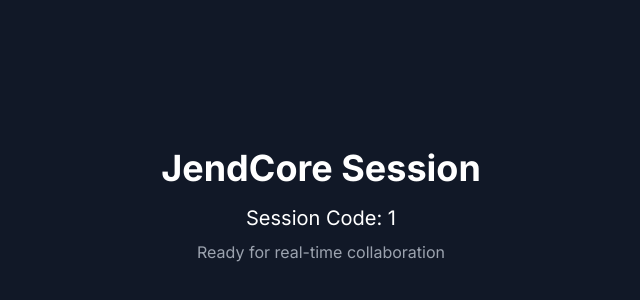
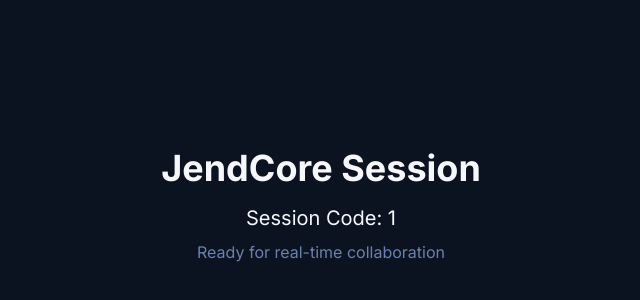
Before and after one commit to jendcreativity/JendCore, a React (Vite) app: page /s/1 in a window 1280 px wide. Shown: the part 194-494 px from the top of the page, without its empty margins (319-959 px from the left). Built offline with nearby package versions, Linux system fonts and the light colour scheme.

Commit message:
Fix: Use correct ink color palette in SessionPage

```diff
--- a/src/pages/SessionPage.tsx
+++ b/src/pages/SessionPage.tsx
@@ -5,11 +5,11 @@ export default function SessionPage() {
   const code = params.sessionId ?? '';
 
   return (
-    <div className="flex items-center justify-center min-h-screen bg-gray-900 text-white">
+    <div className="flex items-center justify-center min-h-screen bg-ink-900 text-ink-50">
       <div className="text-center">
         <h1 className="text-4xl font-bold mb-4">JendCore Session</h1>
         <p className="text-xl mb-2">Session Code: {code}</p>
-        <p className="text-gray-400">Ready for real-time collaboration</p>
+        <p className="text-ink-400">Ready for real-time collaboration</p>
       </div>
     </div>
   );
```
